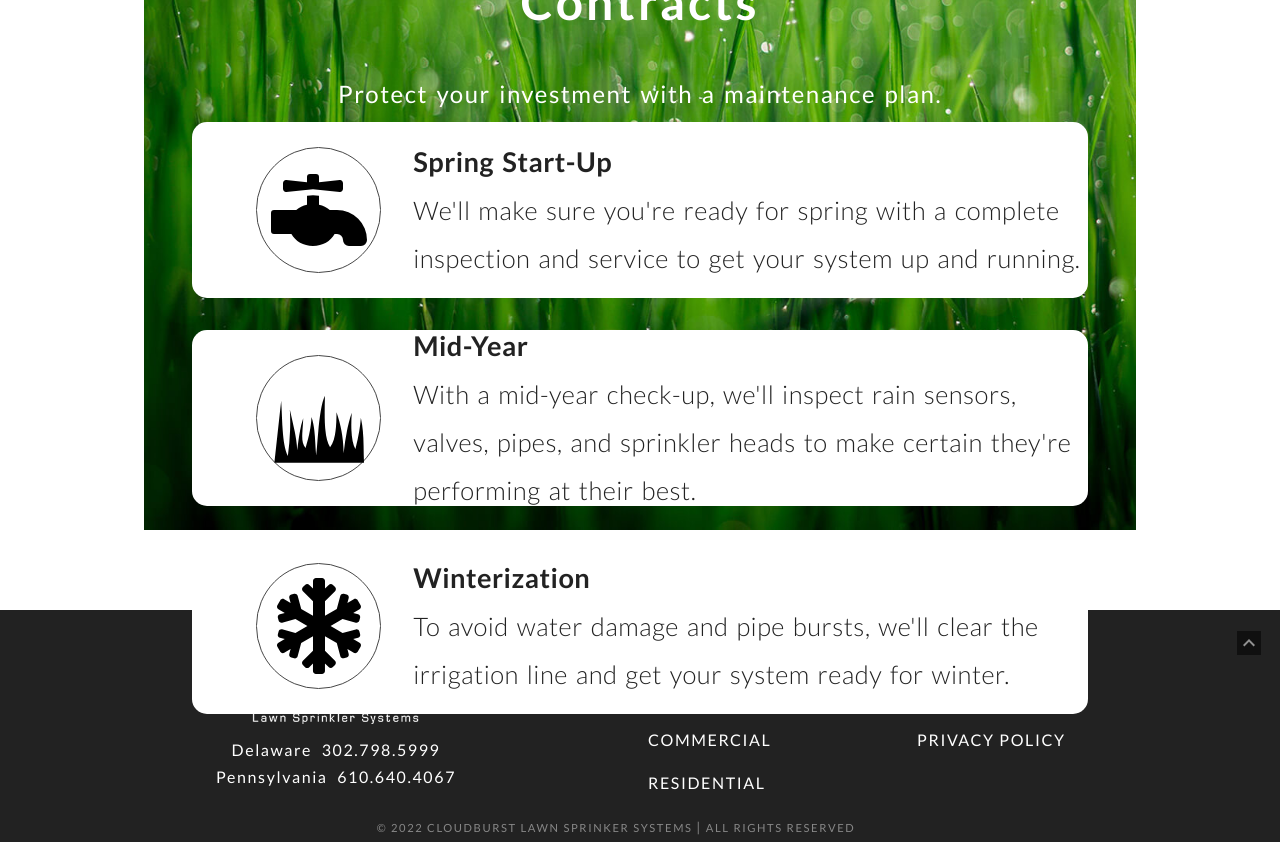
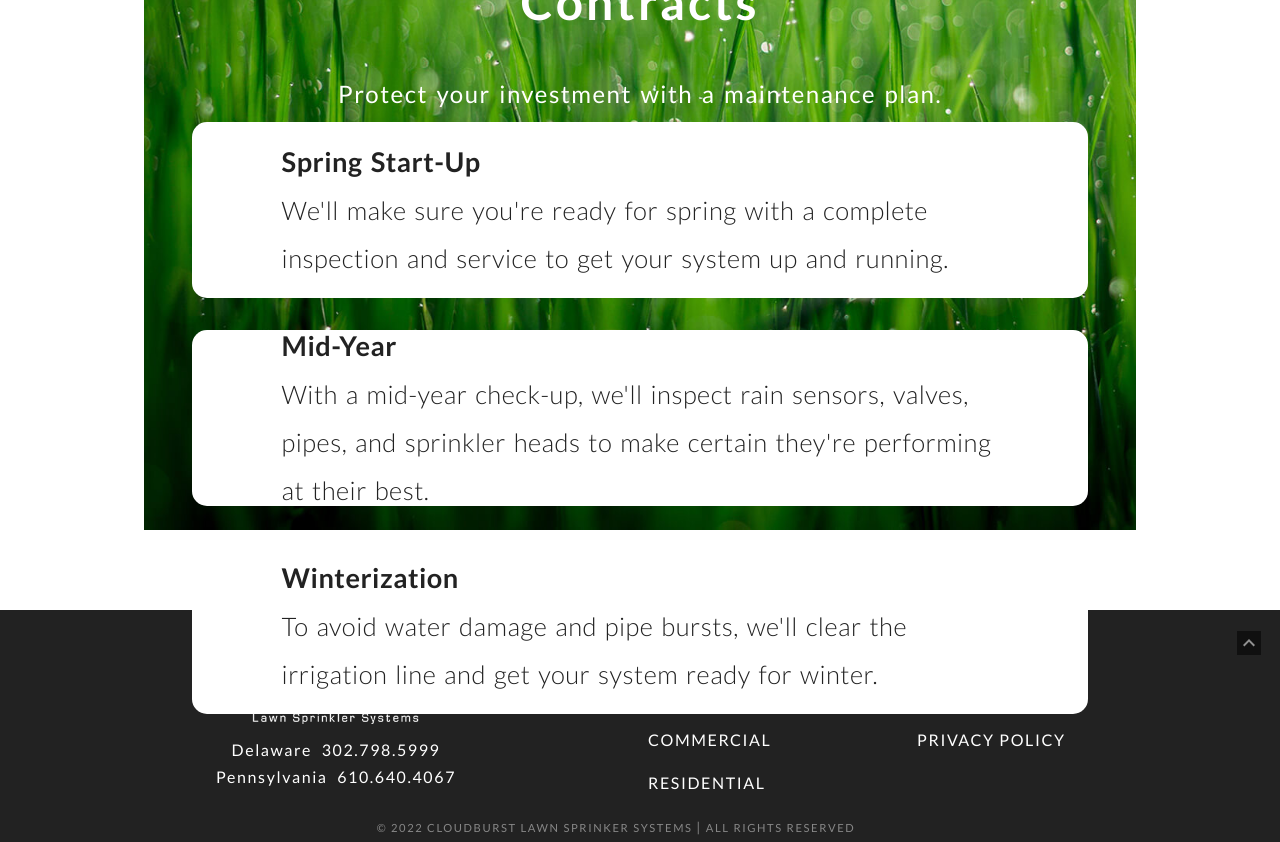
Before and after one commit to brendanmerritt1/cloudburst-sprinkler, a React (Create React App) app: page /residential in a window 1280 px wide. Shown: the part 3380-4222 px from the top of the page. Built offline with nearby package versions, Linux system fonts and the light colour scheme.

Commit message:
last changes before heroku deployment

```diff
--- a/package.json
+++ b/package.json
@@ -27,7 +27,8 @@
     "slick-carousel": "^1.8.1"
   },
   "scripts": {
-    "start": "concurrently \"react-scripts start\" \"nodemon server/server.js\"",
+    "start": "node server/server.js",
+    "dev": "concurrently \"react-scripts start\" \"nodemon server/server.js\"",
     "build": "react-scripts build",
     "test": "react-scripts test",
     "eject": "react-scripts eject"
--- a/src/components/forms/ContactForm.jsx
+++ b/src/components/forms/ContactForm.jsx
@@ -284,7 +284,7 @@ export default function ContactForm() {
           >
             <Alert severity="error">
               An error occurred while submitting your request. Please check that
-              the reCAPTCHA box has been clicked.
+              the reCAPTCHA verification was successful.
             </Alert>
           </Dialog>
         </form>
--- a/src/pages/Residential.jsx
+++ b/src/pages/Residential.jsx
@@ -6,8 +6,6 @@ import Navbar from "../components/navbar/Navbar";
 import NavigateButton from "../components/services/NavigateButton";
 import { loadImage } from "../utils/imageLoader";
 import { useNavigate } from "react-router-dom";
-import { FaFaucet, FaSnowflake } from "react-icons/fa";
-import { GiGrass } from "react-icons/gi";
 
 export default function Residential() {
   let navigate = useNavigate();
@@ -149,9 +147,6 @@ export default function Residential() {
             </div>
             <div className="contractBoxContainer">
               <div className="contractBox">
-                <div className="contractMUI">
-                  <FaFaucet color="#000000" size={"6rem"} />
-                </div>
                 <div className="contractParagraph">
                   <p className="contractTitle">Spring Start-Up</p>
                   <p className="contractCaption">
@@ -161,9 +156,6 @@ export default function Residential() {
                 </div>
               </div>
               <div className="contractBox">
-                <div className="contractMUI">
-                  <GiGrass color="#000000" size={"6rem"} />
-                </div>
                 <div className="contractParagraph">
                   <p className="contractTitle">Mid-Year</p>
                   <p className="contractCaption">
@@ -174,9 +166,6 @@ export default function Residential() {
                 </div>
               </div>
               <div className="contractBox">
-                <div className="contractMUI">
-                  <FaSnowflake color="#000000" size={"6rem"} />
-                </div>
                 <div className="contractParagraph">
                   <p className="contractTitle">Winterization</p>
                   <p className="contractCaption">
--- a/src/styles/services.css
+++ b/src/styles/services.css
@@ -218,7 +218,8 @@
 }
 
 .contractParagraph {
-  width: 75%;
+  width: 80%;
+  margin-left: 10%;
   display: flex;
   flex-direction: column;
   text-align: left;
```
Also changed, not shown: 1 other file (tests, documents, lock files or other folders).
